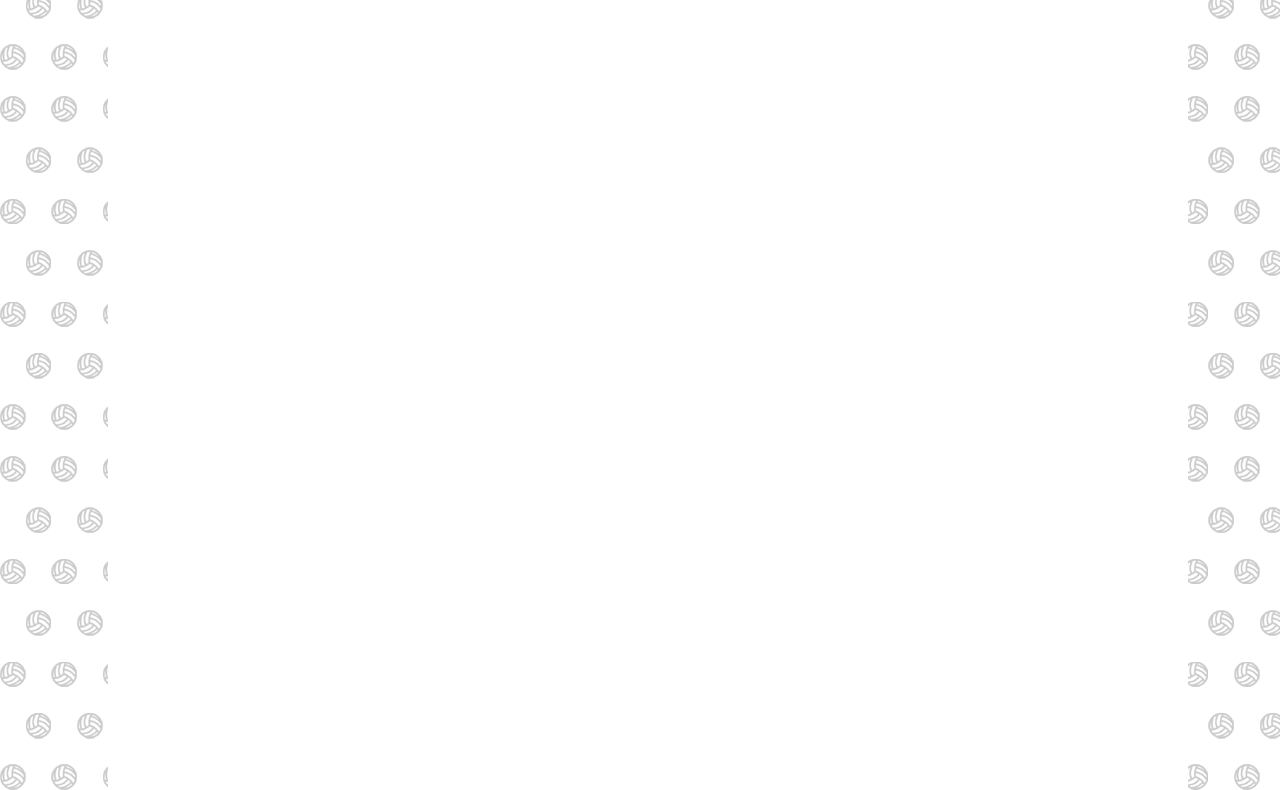
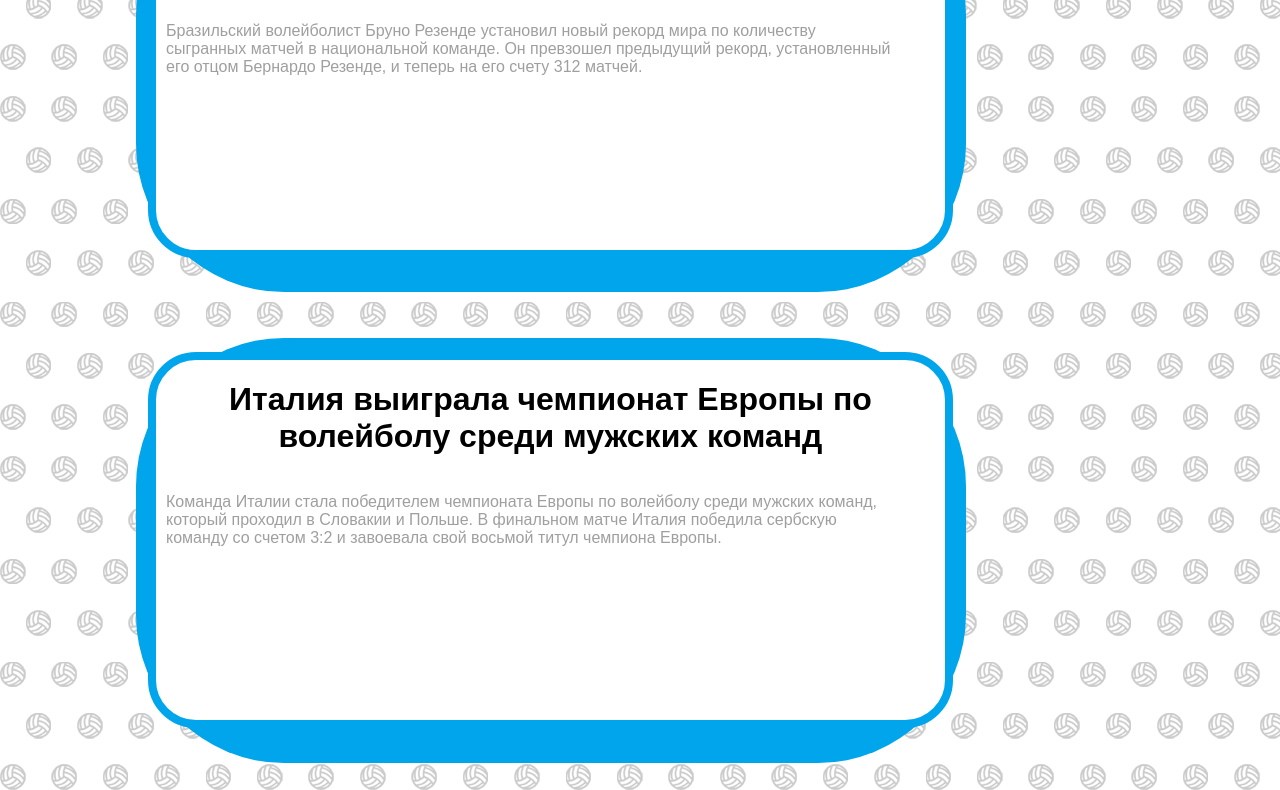
Before and after one commit to Nikitka1606/valley.ball, a plain HTML site: page news.html in a window 1280 px wide. Shown: the part 264-1054 px from the top of the page. Drawn offline with Linux system fonts and the light colour scheme.

Commit message:
news plus adaptive start

```diff
--- a/blocks/article.css
+++ b/blocks/article.css
@@ -1,7 +1,9 @@
 .article{
     background-color: white;
+    border: 10px solid white;
     margin-left: 100px;
-    width: 1080px;
-    height: 3000px;
+    width: 87%;
+    max-width: 1080px;
+    height: auto;
     text-indent: 20px;
 }
--- /dev/null
+++ b/blocks/bordered-box.css
@@ -0,0 +1,16 @@
+.bordered-box{
+    box-sizing: border-box;
+
+    width: 100%;
+    max-width: 805px;
+    height: 47vh;
+    max-height: 397px;
+    left: 237px;
+    top: 177px;
+
+    background: #FFFFFF;
+    border: 8px solid #00A5EC;
+    border-radius: 48px;
+    margin-top: -410.5px;
+    margin-left: 12px;
+}
--- /dev/null
+++ b/blocks/news-block-box.css
@@ -0,0 +1,10 @@
+.news-block-box{
+    width: 100%;
+    max-width: 830px;
+    height: 425px;
+    left: 225px;
+    top: 163px;
+
+    background: #00A5EC;
+    border-radius: 148px;
+}
--- /dev/null
+++ b/blocks/news-block.css
@@ -0,0 +1,6 @@
+.news-block{
+    margin-top: 20px;
+    margin-left: 128px;
+    padding-top: 60px;
+    font-family: Arial, Helvetica, sans-serif;
+}
--- /dev/null
+++ b/blocks/news-content.css
@@ -0,0 +1,8 @@
+.news-content{
+    color: #9F9F9F;
+    text-align: left;
+    position: absolute;
+    width: 69vw;
+    max-width: 730px;
+    margin-left: 10px;
+}
--- /dev/null
+++ b/blocks/news-header.css
@@ -0,0 +1,4 @@
+.news-header{
+    color: black;
+    text-align: center;
+}
--- a/news.html
+++ b/news.html
@@ -12,12 +12,38 @@
             <ul class="nav-nav-bar">
                 <li class="news"><a class="news-text-style" href="news.html"> НОВОСТИ </a> </li>
                 <li class="recent-games"><a href="recent games.html"> НЕДАВНИЕ ИГРЫ </a> </li>
-                <li class="game-rules"><a href="game rules.html"> ПРАИВЛА ИГРЫ </a> </li>
+                <li class="game-rules"><a href="game rules.html"> ПРАВИЛА ИГРЫ </a> </li>
                 <li class="tape-technics"><a href="tape technics.html"> ТЕХНИКИ ТЕЙПА </a> </li>
             </ul>
         </div>
     </header>
-    <div class="article">
-        <div class="news-embend">сделать эмбенды новостей</div>
+    <div class="news-block">
+        <div class="news-block-box"></div>
+        <div class="bordered-box">
+            <a class="news-header"><h1> Бразильский волейболист установил новый рекорд мира</h1></a>
+            <a class="news-content">
+                <p>Бразильский волейболист Бруно Резенде установил новый рекорд мира по количеству сыгранных матчей в национальной команде. Он превзошел предыдущий рекорд, установленный его отцом Бернардо Резенде, и теперь на его счету 312 матчей.</p>
+            </a>
+        </div>
+    </div>
+
+    <div class="news-block">
+        <div class="news-block-box"></div>
+        <div class="bordered-box">
+            <a class="news-header"><h1> Италия выиграла чемпионат Европы по волейболу среди мужских команд</h1></a>
+            <a class="news-content">
+                <p>Команда Италии стала победителем чемпионата Европы по волейболу среди мужских команд, который проходил в Словакии и Польше. В финальном матче Италия победила сербскую команду со счетом 3:2 и завоевала свой восьмой титул чемпиона Европы.</p>
+            </a>
+        </div>
+    </div>
+
+    <div class="news-block">
+        <div class="news-block-box"></div>
+        <div class="bordered-box">
+            <a class="news-header"><h1> Сборная России по волейболу не примет участие в чемпионате мира среди мужских команд</h1></a>
+            <a class="news-content">
+                <p>Международная федерация волейбола (FIVB) объявила, что сборная России по волейболу не сможет принять участие в чемпионате мира среди мужских команд, который проходил в России. Это связано с нарушениями антидопинговых правил, выявленными у ряда российских спортсменов.</p>
+            </a>
+        </div>
     </div>
 </body>
--- a/pages/news.css
+++ b/pages/news.css
@@ -9,3 +9,8 @@
 @import '../blocks/news-text-style.css';
 @import '../blocks/body-back.css';
 @import '../blocks/article.css';
+@import '../blocks/news-block-box.css';
+@import '../blocks/bordered-box.css';
+@import '../blocks/news-block.css';
+@import '../blocks/news-content.css';
+@import '../blocks/news-header.css';
```
Also changed, not shown: game rules.html (+1 -1 lines), index.html (+1 -1 lines), recent games.html (+1 -1 lines), tape technics.html (+1 -1 lines).
